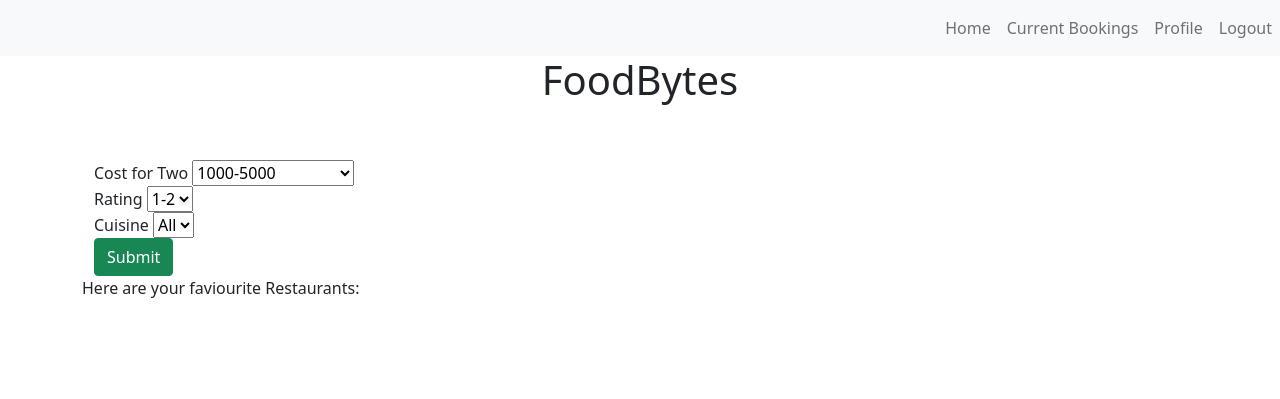
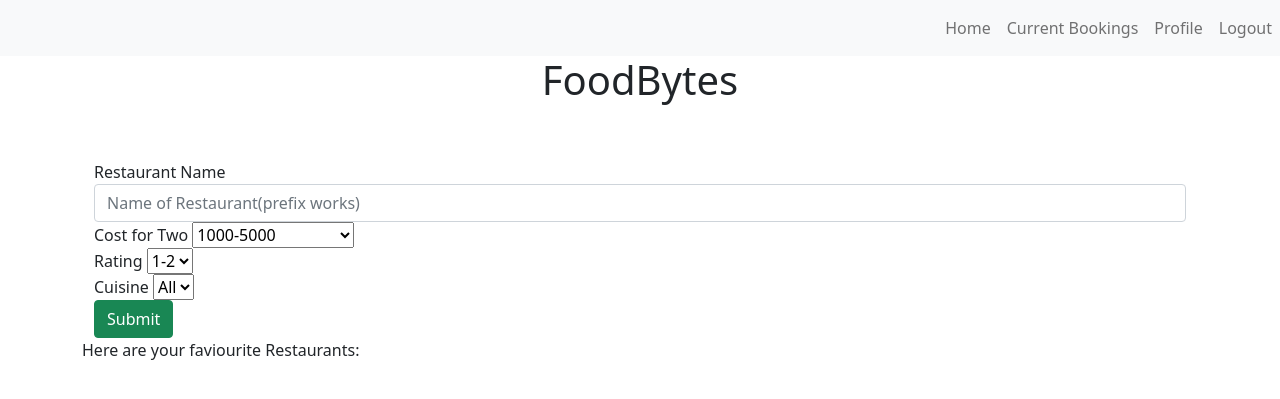
Before and after one commit to rishi1001/DBMS-Project-Restaurant-Booking-Portal, a Flask app: page /profile in a window 1280 px wide. Shown: the top 399 px of the page. Run offline with Flask 2, Linux system fonts and the light colour scheme; the visitor is signed in with stand-in values (Sample User, id 1); data that the repository does not hold is empty; some libraries are stand-ins or nearby versions.

Commit message:
Added Search Bar for Resturant

```diff
--- a/app.py
+++ b/app.py
@@ -287,6 +287,7 @@ def profile():
             costhigh = 999999999
         rating = int(request.form['rating'])
         cuisine = request.form['cuisine']
+        rest_pre = request.form['restname']
         conn = get_db_connection()
         cur = conn.cursor()
         cur.execute("SELECT cuisineid FROM cuisinesref WHERE name = %s",(cuisine,))
@@ -301,19 +302,37 @@ def profile():
         # also sort and do stuff , also check if only 10 to show ?
         q1 = "SELECT name,url,restaurants.restaurantid FROM restaurants,cuisines WHERE costfortwo<%s and costfortwo>=%s and rating < %s and rating>=%s and restaurants.restaurantid = cuisines.restaurantid and cuisines.cuisineid = %s  limit 10;"
         if rating==5 and cuisine=='All':
-            q1 = "SELECT name,url,restaurants.restaurantid FROM restaurants WHERE costfortwo<%s and costfortwo>=%s limit 10;"
-            cur.execute(q1,(costhigh,costlow))
+            if rest_pre=="":
+                q1 = "SELECT name,url,restaurants.restaurantid FROM restaurants WHERE costfortwo<%s and costfortwo>=%s limit 10;"
+                cur.execute(q1,(costhigh,costlow))
+            else:
+                q1 = "SELECT name,url,restaurants.restaurantid FROM restaurants,cuisines WHERE costfortwo<%s and costfortwo>=%s and name like %s limit 10;"
+                cur.execute(q1,(costhigh,costlow,rest_pre+'%'))
         elif rating==5 and cuisine!='All':
-            q1 = "SELECT name,url,restaurants.restaurantid FROM restaurants,cuisines WHERE costfortwo<%s and costfortwo>=%s and restaurants.restaurantid = cuisines.restaurantid and cuisines.cuisineid = %s limit 10;"
-            cur.execute(q1,(costhigh,costlow,cuisineid))
+            if rest_pre=="":
+                q1 = "SELECT name,url,restaurants.restaurantid FROM restaurants,cuisines WHERE costfortwo<%s and costfortwo>=%s and restaurants.restaurantid = cuisines.restaurantid and cuisines.cuisineid = %s limit 10;"
+                cur.execute(q1,(costhigh,costlow,cuisineid))
+            else:
+                q1 = "SELECT name,url,restaurants.restaurantid FROM restaurants,cuisines WHERE costfortwo<%s and costfortwo>=%s and name like %s and restaurants.restaurantid = cuisines.restaurantid and cuisines.cuisineid = %s limit 10;"
+                cur.execute(q1,(costhigh,costlow,cuisineid,rest_pre+'%'))
         elif rating!=5 and cuisine=='All':
-            q1 = "SELECT name,url,restaurants.restaurantid FROM restaurants WHERE costfortwo<%s and costfortwo>=%s and rating < %s and rating>=%s limit 10;"
-            cur.execute(q1,(costhigh,costlow,rating+1,rating))
+            if rest_pre=="":
+                q1 = "SELECT name,url,restaurants.restaurantid FROM restaurants WHERE costfortwo<%s and costfortwo>=%s and rating < %s and rating>=%s limit 10;"
+                cur.execute(q1,(costhigh,costlow,rating+1,rating))
+            else:
+                q1 = "SELECT name,url,restaurants.restaurantid FROM restaurants,cuisines WHERE costfortwo<%s and costfortwo>=%s and name like %s and rating < %s and rating>=%s limit 10;"
+                cur.execute(q1,(costhigh,costlow,rating+1,rating,rest_pre+'%'))
         else:
-            q1 = "SELECT name,url,restaurants.restaurantid FROM restaurants,cuisines WHERE costfortwo<%s and costfortwo>=%s and rating < %s and rating>=%s and restaurants.restaurantid = cuisines.restaurantid and cuisines.cuisineid = %s limit 10;"
-            cur.execute(q1,(costhigh,costlow,rating+1,rating,cuisineid))
+            if rest_pre=="":
+                q1 = "SELECT name,url,restaurants.restaurantid FROM restaurants,cuisines WHERE costfortwo<%s and costfortwo>=%s and rating < %s and rating>=%s and restaurants.restaurantid = cuisines.restaurantid and cuisines.cuisineid = %s limit 10;"
+                cur.execute(q1,(costhigh,costlow,rating+1,rating,cuisineid))
+            else:
+                q1 = "SELECT name,url,restaurants.restaurantid FROM restaurants,cuisines WHERE costfortwo<%s and costfortwo>=%s and name like %s and rating < %s and rating>=%s and restaurants.restaurantid = cuisines.restaurantid and cuisines.cuisineid = %s limit 10;"
+                cur.execute(q1,(costhigh,costlow,rating+1,rating,cuisineid,rest_pre+'%'))
+
 
         restaurants = cur.fetchall()
+        print(restaurants)
         cur.execute("SELECT name FROM cuisinesref")
         cuisines = cur.fetchall()
         return render_template('profile.html', restaurants = restaurants, cuisines = cuisines, sess=session)
--- a/templates/profile.html
+++ b/templates/profile.html
@@ -3,6 +3,10 @@
 <br><br>
 <div class="container">
     <form class="justify-content-center" method="POST">
+        <div class="form-group">
+            <label for="RestName">Restaurant Name </label>
+            <input type="restname" class="form-control" id="restname" name="restname" aria-describedby="usernamelHelp" placeholder="Name of Restaurant(prefix works)">
+        </div>
         <div class="form-group">
             <label for="exampleCost">Cost for Two</label>
             <select name="cost" id = "cost" placeholder = "Select Cost">
```
